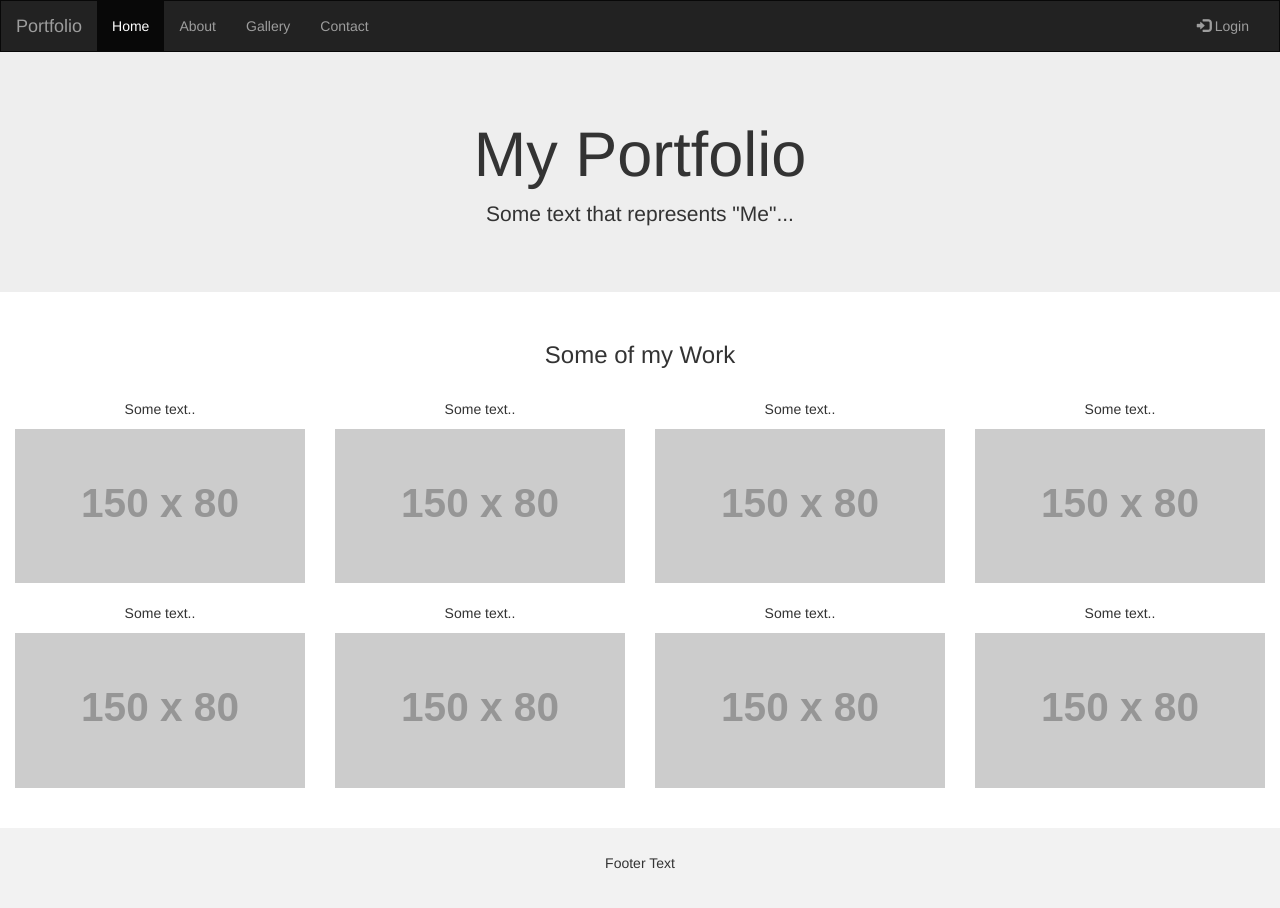
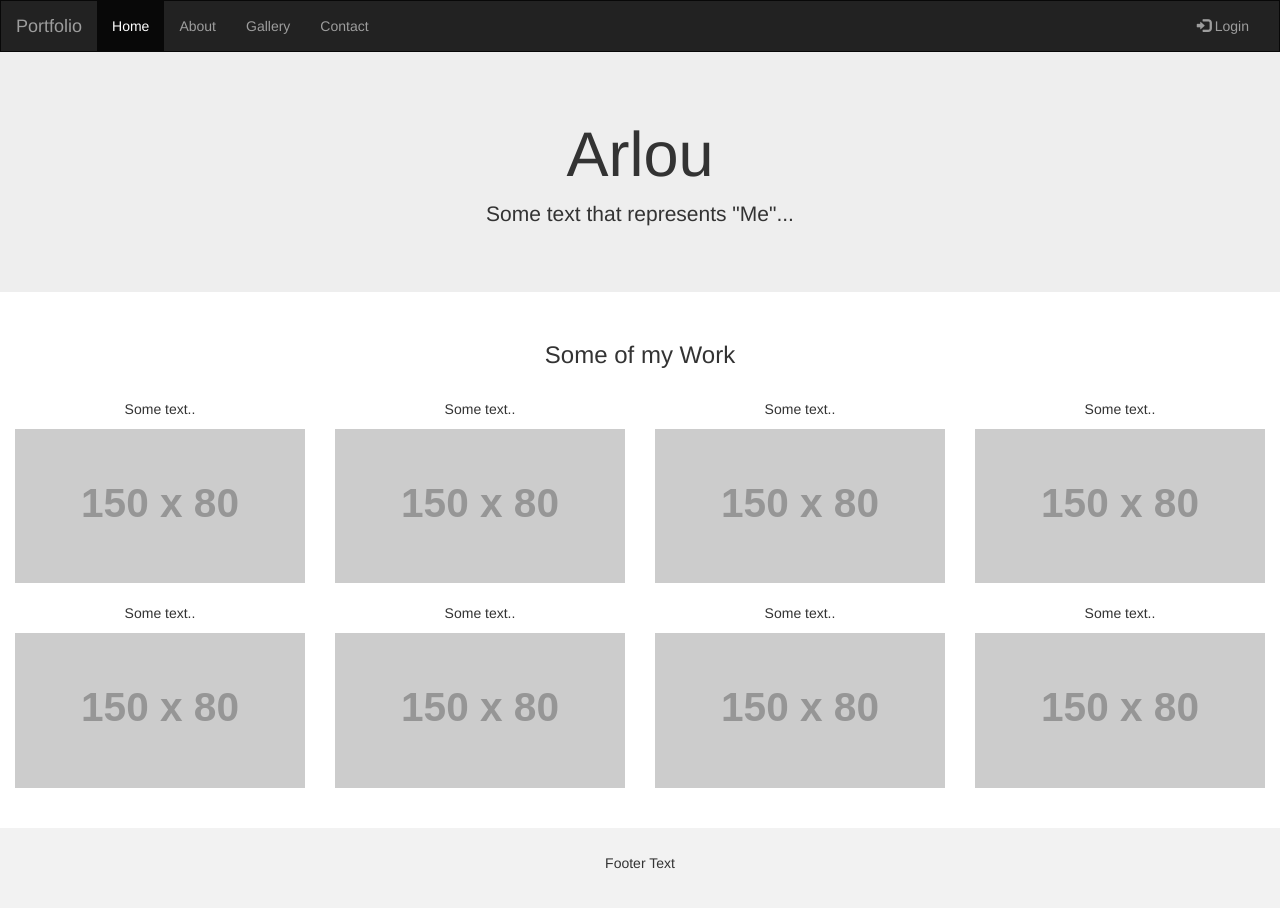
Before and after one commit to arlou022/test_repo, a plain HTML site: page index.html in a window 1280 px wide. Drawn offline with nearby package versions, Linux system fonts and the light colour scheme; placeholder pictures from the web are drawn by us.

Commit message:
test_commit_2

```diff
--- a/index.html
+++ b/index.html
@@ -49,7 +49,7 @@
 
 <div class="jumbotron">
   <div class="container text-center">
-    <h1>My Portfolio</h1>
+    <h1>Arlou</h1>
     <p>Some text that represents "Me"...</p>
   </div>
 </div>
```
